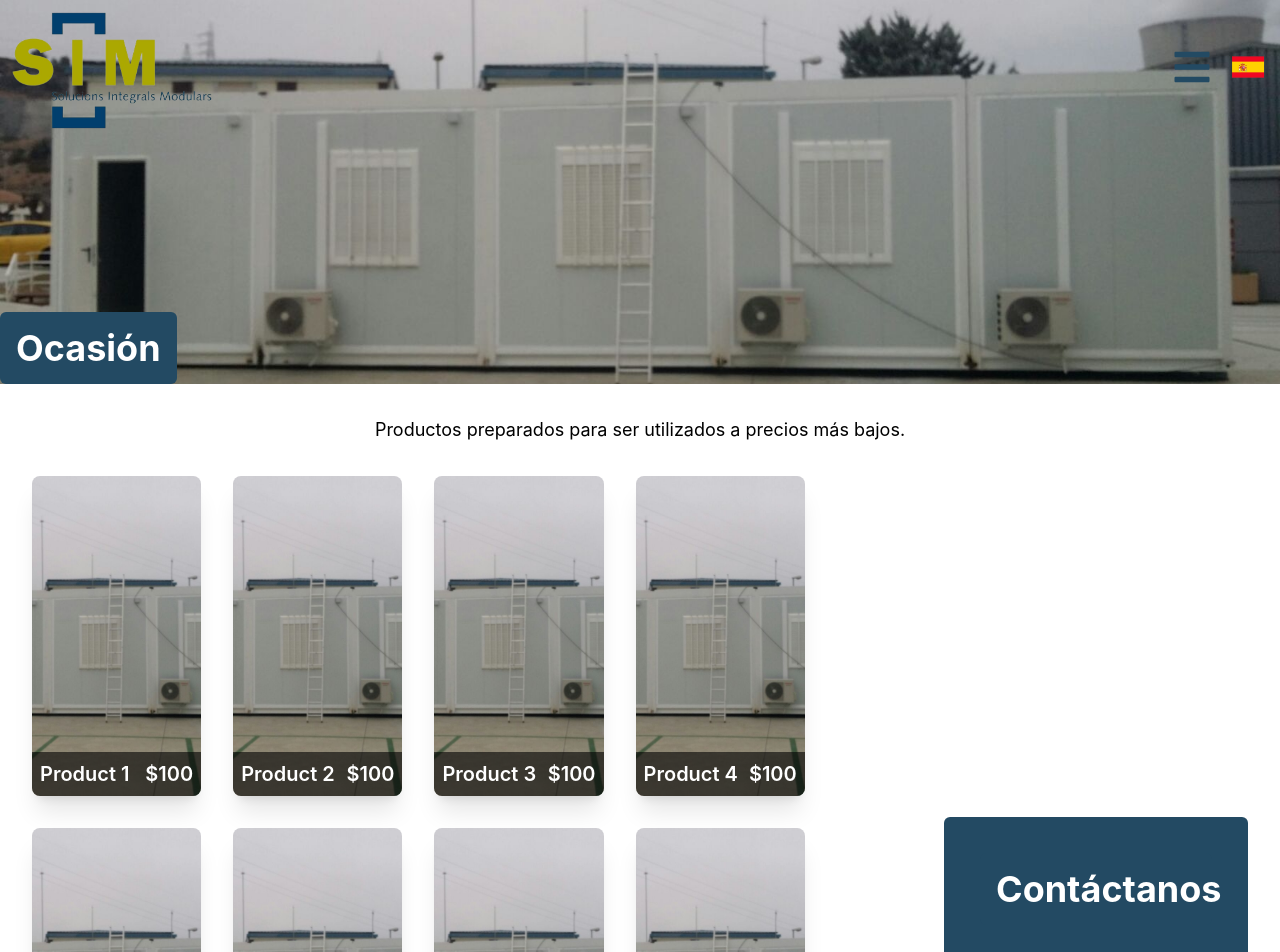
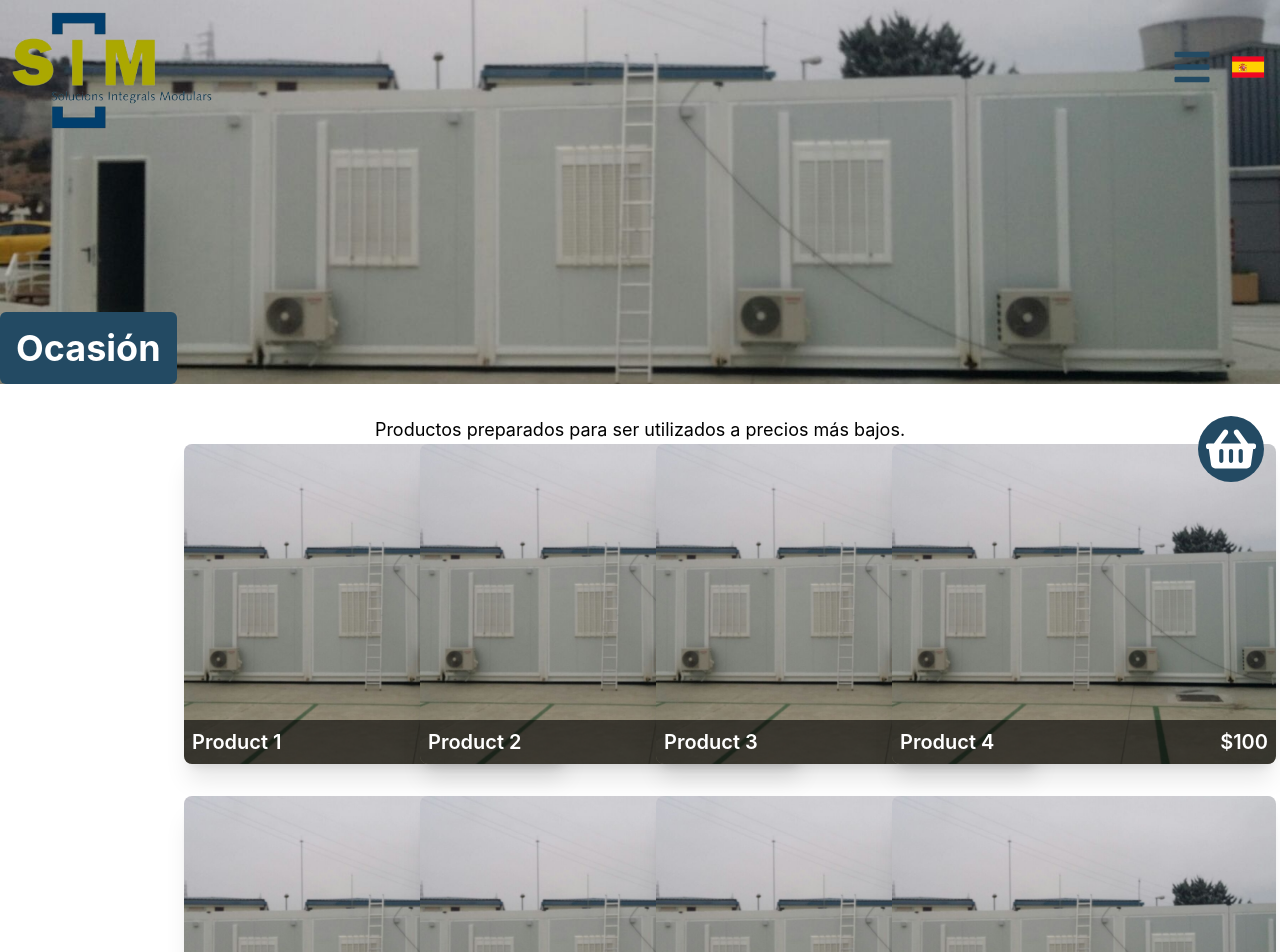
Before and after one commit to Pau-Escola/web-sim-next, a Next.js app: page /products/sale in a window 1280 px wide. Shown: the top 952 px of the page. Built offline with nearby package versions, Linux system fonts and the light colour scheme.

Commit message:
Sales looking good, hem de millorar el tema del basket/customContact i fer que funcioni

```diff
--- a/src/components/CustomContactForm.js
+++ b/src/components/CustomContactForm.js
@@ -1,7 +1,8 @@
 import React, { useState } from 'react';
 import { useTranslation } from 'react-i18next';
+import { FaTrashAlt, FaTimes } from 'react-icons/fa';
 
-const CustomContactForm = ({ basket, onRemoveFromBasket}) => {
+const CustomContactForm = ({ basket, onRemoveFromBasket, onClose}) => {
     const { t } = useTranslation();
     const [contact, setContact] = useState({ from_name: '', reply_to: '', message: '', contact_phone: '' });
     const handleChange = (e) => {
@@ -10,6 +11,9 @@ const CustomContactForm = ({ basket, onRemoveFromBasket}) => {
 
     return (
         <div className="contact-form bg-white shadow-md rounded-lg p-4 mt-8">
+            <button  onClick={onClose}>
+                <FaTimes size={24} />
+            </button>
             <form>
             <div className="mb-4">
                 <label htmlFor="from_name" className="block text-gray-700 text-sm font-bold mb-2">{t('Name')}</label>
@@ -73,7 +77,7 @@ const CustomContactForm = ({ basket, onRemoveFromBasket}) => {
                                 onClick={() => onRemoveFromBasket(product.id)}
                                 className="bg-red-500 text-white px-2 py-1 rounded-md hover:bg-red-700 transition"
                             >
-                                Remove
+                                 <FaTrashAlt size={20} />
                             </button>
                         </li>
                         ))}
--- a/src/components/ProductCard.js
+++ b/src/components/ProductCard.js
@@ -1,43 +1,41 @@
 import React from 'react';
 import Image from 'next/image';
+import { FaTrashAlt } from 'react-icons/fa'; // Importing bin icon from react-icons
 
-const ProductCard = ({ product, onAddToBasket, onRemoveFromBasket, onSelectProduct, isInBasket}) => {
+const ProductCard = ({ product, onRemoveFromBasket, onSelectProduct, isInBasket }) => {
     return (
-        <div className="relative shadow-xl rounded-lg overflow-hidden h-64 md:h-64 lg:h-80 group cursor-pointer" onClick={() => onSelectProduct(product)} >
+        <div
+            className="relative shadow-xl rounded-lg overflow-hidden h-64 md:h-64 lg:h-80 group cursor-pointer"
+            onClick={() => onSelectProduct(product)}
+            style={{ width: '30vw', height: '25vw' }}
+        >
+
                 <Image
                     src={product.images[0]}
                     alt={product.title}
                     layout="fill"
                     objectFit="cover"
                     className="absolute inset-0 z-0"
+
                 />
             <div className="absolute inset-0 flex flex-col justify-end">
                 <div className="bg-black bg-opacity-60 text-white p-2">
-                    <div className="flex justify-between items-center w-full ">
-                        <h3 className="text-white text-xl font-semibold">{product.title}</h3>
-                        <span className="text-white text-xl font-semibold">{product.price}</span>
+                    <div className="flex justify-between items-center w-full">
+                        <h3 className="text-white text-l md:text-xl font-semibold">{product.title}</h3>
+                        <span className="text-white text-l md:text-xl font-semibold">{product.price}</span>
                     </div>
                 </div>
-                { (isInBasket) &&
-                    (
-                        <button
-                            className="bg-red-500 text-white px-4 py-2 rounded-md absolute top-0 right-0"
-                            onClick={() => onRemoveFromBasket(product.id)}
-                        >
-                            &times;
-                        </button>
-                    )
-                }
-            </div>
-            <div className="p-4">
-                <h3 className="text-xl font-bold">{product.title}</h3>
-                <p className="text-lg text-gray-600">{product.price}</p>
-                <button
-                    className="mt-2 px-4 py-2 bg-primary text-white rounded"
-                    onClick={() => onAddToBasket(product)}
-                >
-                    Add to Basket
-                </button>
+                {isInBasket && (
+                    <button
+                        className="bg-red-500 text-white p-2 rounded-md absolute top-0 right-0 m-2"
+                        onClick={(e) => {
+                            e.stopPropagation();
+                            onRemoveFromBasket(product.id);
+                        }}
+                    >
+                        <FaTrashAlt size={20} />
+                    </button>
+                )}
             </div>
         </div>
     );
--- a/src/components/ProductModal.js
+++ b/src/components/ProductModal.js
@@ -2,13 +2,14 @@
 import React from 'react';
 import Image from 'next/image';
 import Carousel from './Carousel'; // Your Carousel component
+import { FaTrashAlt, FaPlus } from 'react-icons/fa'; // Importing bin icon from react-icons
 
-const ProductModal = ({ product, onClose, onAddToBasket, onRemoveFromBasket }) => {
+const ProductModal = ({ product, onClose, onAddToBasket, onRemoveFromBasket, isInBasket }) => {
     if (!product) return null;
 
     return (
         <div className="fixed inset-0 z-50 flex items-center justify-center bg-black bg-opacity-50">
-            <div className="relative w-full max-w-2xl p-8 bg-white rounded-lg shadow-lg">
+            <div className="relative w-full max-w-4xl p-8 bg-white rounded-lg shadow-lg"> {/* Adjusted width */}
                 <button
                     onClick={onClose}
                     className="absolute top-2 right-2 text-gray-600 hover:text-gray-900 text-3xl font-bold"
@@ -16,23 +17,30 @@ const ProductModal = ({ product, onClose, onAddToBasket, onRemoveFromBasket }) =
                     &times;
                 </button>
                 <h2 className="text-2xl font-bold mb-4">{product.title}</h2>
-                <div className="relative h-64 w-full mb-4">
-                    <Carousel images={product.images} objectFit={"contain"}/>
+                <div className="relative h-96 w-full mb-4"> {/* Adjusted height */}
+                    <Carousel images={product.images} objectFit={"contain"} />
                 </div>
                 <p className="text-lg mb-4">{product.description}</p>
                 <p className="text-lg font-bold mb-4">{product.price}</p>
+                {!isInBasket && (
                     <button
                         onClick={() => onAddToBasket(product)}
-                    className="px-4 py-2 bg-primary text-white rounded-md hover:bg-secondary transition"
+                        className="px-2 py-2 bg-primary text-white rounded-md hover:bg-secondary transition absolute bottom-0 left-0 m-2"
                     >
-                    Add to Basket
+                        <FaPlus size={24} />
                     </button>
+                )}
+                {isInBasket && (
                     <button
-                    onClick={() => onRemoveFromBasket(product.id)}
-                    className="px-4 py-2 bg-red-500 text-white rounded-md hover:bg-red-700 transition"
+                        className="bg-red-500 text-white p-2 rounded-md absolute bottom-0 right-0 m-2"
+                        onClick={(e) => {
+                            e.stopPropagation();
+                            onRemoveFromBasket(product.id);
+                        }}
                     >
-                    Remove from Basket
+                        <FaTrashAlt size={24} />
                     </button>
+                )}
             </div>
         </div>
     );
--- a/src/pages/products/sale.js
+++ b/src/pages/products/sale.js
@@ -9,6 +9,7 @@ import CustomContactForm from '../../components/CustomContactForm';
 import { useTranslation } from 'react-i18next';
 import casetaOcasioImage from '../../../public/images/homepage/ocasio-1.JPG';
 import casetaOcasioImag from '../../../public/images/homepage/contenidor-1.JPG';
+import { FaShoppingBasket } from 'react-icons/fa';
 
 
 const products = [
@@ -130,8 +131,13 @@ const products = [
 
 const SalesPage = () => {
     const [selectedProduct, setSelectedProduct] = useState(null);
+    const [showContactForm, setShowContactForm] = useState(false);
     const [basket, setBasket] = useState([]);
     const { t } = useTranslation();
+
+    const handleToggleContactForm = () => {
+        setShowContactForm(!showContactForm);
+    };
 
     const handleAddToBasket = (product) => {
         setBasket([...basket, product]);
@@ -155,6 +161,16 @@ const SalesPage = () => {
                 <title>Sales</title>
             </Head>
             <NavBar />
+            <div className="fixed top-1/2 right-0 m-4 bg-primary text-white  rounded-full p-2 cursor-pointer z-50">
+                <FaShoppingBasket size={50} onClick={handleToggleContactForm} />
+            </div>
+
+            {/* Floating point content */}
+            {showContactForm && (
+                <div className="fixed inset-0 flex items-center justify-center z-50">
+                    <CustomContactForm basket={basket} onRemoveFromBasket={handleRemoveFromBasket} onClose={handleToggleContactForm}/>
+                </div>
+            )}
             <div className="relative h-64 w-full md:h-96 mb-8">
                 <Image src={casetaOcasioImage} alt={t('Sale')} layout="fill" objectFit="cover"/>
                 <div className="absolute bottom-0 left-0 bg-primary text-white p-4 rounded-md">
@@ -164,7 +180,7 @@ const SalesPage = () => {
                 <p className="text-lg text-center">{t('Sale Text')}</p>
             <div className="flex flex-col md:flex-row items-center justify-center px-4 md:px-8">
                 <div className="md:w-3/4 flex flex-col items-center md:items-start mb-8 md:mb-0">
-                    <section className="product-display-section my-8 grid grid-cols-1 md:grid-cols-2 lg:grid-cols-4 gap-8">
+                    <section className="grid grid-cols-2 md:grid-cols-2 lg:grid-cols-4 gap-8">
                         {products.map((product) => (
                             <ProductCard
                                 key={product.id}
@@ -177,20 +193,14 @@ const SalesPage = () => {
                         ))}
                     </section>
                 </div>
-                <div className="md:w-1/4 flex justify-center md:justify-start bg-primary p-9 rounded-md">
-                    <div className="w-full max-w-md">
-                        <div className="bg-primary text-white p-4 text-center rounded-md">
-                            <h2 className="text-xl md:text-4xl font-bold">{t('Contact us')}</h2>
-                        </div>
-                        <CustomContactForm basket={basket} onRemoveFromBasket={handleRemoveFromBasket}/>
-                    </div>
-                </div>
+
                 {selectedProduct && (
                     <ProductModal
                         product={selectedProduct}
                         onClose={handleCloseModal}
                         onAddToBasket={handleAddToBasket}
                         onRemoveFromBasket={handleRemoveFromBasket}
+                        isInBasket={basket.includes(selectedProduct)}
                     />
                 )}
             </div>
```
Lines whose indentation alone changed are shown as unchanged.
